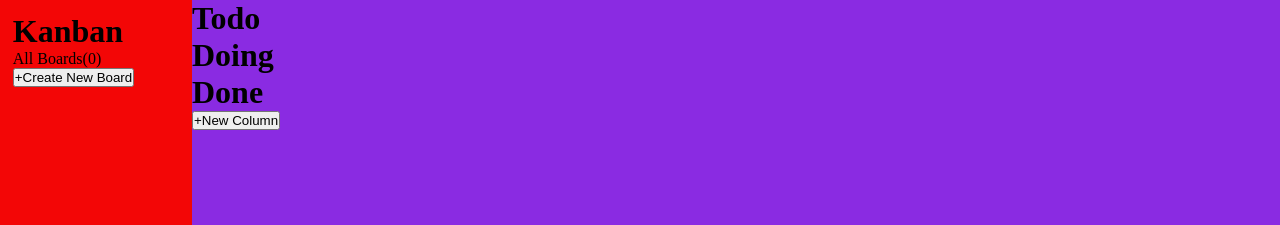
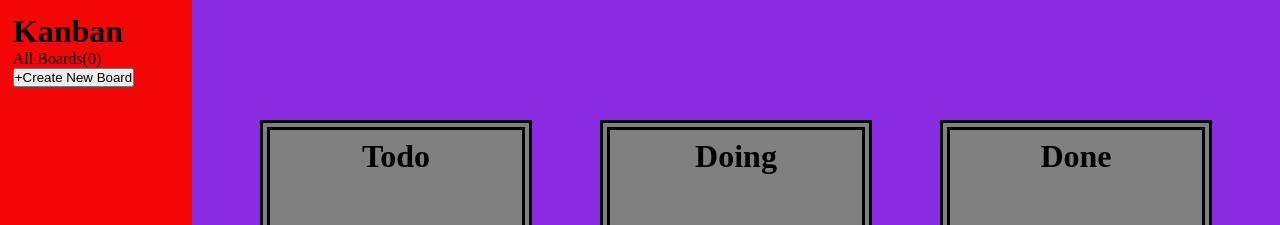
Before and after one commit to LucasBourscheidC/GHPages, a React (Vite) app in the folder FrontendMentor - Projects/kanban-react/: page / in a window 1280 px wide. Shown: the top 225 px of the page. Built offline with nearby package versions, Linux system fonts and the light colour scheme.

Commit message:
add drag and drop for tasks

```diff
--- a/FrontendMentor - Projects/kanban-react/package.json
+++ b/FrontendMentor - Projects/kanban-react/package.json
@@ -11,6 +11,8 @@
   },
   "dependencies": {
     "react": "^18.2.0",
+    "react-dnd": "^16.0.1",
+    "react-dnd-html5-backend": "^16.0.1",
     "react-dom": "^18.2.0",
     "react-router-dom": "^6.16.0"
   },
--- a/FrontendMentor - Projects/kanban-react/src/App.jsx
+++ b/FrontendMentor - Projects/kanban-react/src/App.jsx
@@ -1,16 +1,18 @@
 import { useState } from 'react'
-import reactLogo from './assets/react.svg'
-import viteLogo from '/vite.svg'
 import Home from './components/Home'
 import "./styles/style.css"
 import { Routes } from 'react-router-dom'
+import {DndProvider} from "react-dnd"
+import {HTML5Backend} from "react-dnd-html5-backend"
 
 function App() {
   const [count, setCount] = useState(0)
 
   return (
     <>
+      <DndProvider backend={HTML5Backend}>
         <Home />
+      </DndProvider>
     </>
   )
 }
--- a/FrontendMentor - Projects/kanban-react/src/components/Board.jsx
+++ b/FrontendMentor - Projects/kanban-react/src/components/Board.jsx
@@ -11,7 +11,9 @@ export default function Board({board, setCurrentBoard}){
 
     return<>
         <div>
-            <button onClick={()=>setCurrentBoard(board)}>{name}</button>
+            <button onClick={()=>{
+                console.log(board)
+                setCurrentBoard(board)}}>{name}</button>
         </div>
     </>
 }
--- a/FrontendMentor - Projects/kanban-react/src/components/Column.jsx
+++ b/FrontendMentor - Projects/kanban-react/src/components/Column.jsx
@@ -1,24 +1,24 @@
 import { useEffect, useState } from "react"
 import Task from "./Task"
 
-export default function Column({state, currentBoard}){
+export default function Column({state, currentBoard, drop, boardList}){
     const [stateColumn, setStateColumn] = useState(state)
-    const [vamola, setvamola] = useState([])
+    const [taskList, setTaskList] = useState([])
     const teste = state
 
     useEffect(()=>{
         if(currentBoard){
-            let TODOsTASKs = currentBoard.taskList.filter((task)=>task.category == teste.toUpperCase())
-            setvamola(TODOsTASKs)
+            let TODOsTASKs = currentBoard.taskList.filter((task)=>task.category.toUpperCase() == teste.toUpperCase())
+            setTaskList(TODOsTASKs)
         }
     }, [currentBoard])
 
     return <>
-        <div>
+        <div ref={drop} className="container-column">
             <h1>{stateColumn}</h1>
             {
-                vamola.length > 0 ? vamola.map((task, index)=>{
-                    return <Task task={task} key={index}/>
+                taskList.length > 0 ? taskList.map((task, index)=>{
+                    return <Task currentBoard={currentBoard} boardList={boardList} task={task} key={index}/>
                 }): null
             }
         </div>
--- a/FrontendMentor - Projects/kanban-react/src/components/CreateTask.jsx
+++ b/FrontendMentor - Projects/kanban-react/src/components/CreateTask.jsx
@@ -1,6 +1,7 @@
 import React, { useState } from 'react';
 
 export default function CreateTask(props){
+  const [id, setId] = useState(0);
   const [title, setTitle] = useState('');
   const [description, setDescription] = useState('');
   const [category, setCategory] = useState('');
@@ -19,7 +20,9 @@ export default function CreateTask(props){
     console.log('Título:', title);
     console.log('Descrição:', description);
     console.log('Categoria:', category);
+    setId(prev => prev+1);
     const newTask = {
+      id: id,
       title: title,
       description: description,
       category: category,
--- a/FrontendMentor - Projects/kanban-react/src/components/Home.jsx
+++ b/FrontendMentor - Projects/kanban-react/src/components/Home.jsx
@@ -4,6 +4,7 @@ import CreateTask from "./CreateTask.jsx"
 import Task from "./Task.jsx"
 import BoardList from "./BoardList.jsx"
 import Column from "./Column.jsx"
+import { useDrop } from "react-dnd"
 
 export default function Header(){
     //BOARD INFO
@@ -18,13 +19,14 @@ export default function Header(){
             }]
         }
     */
+
     const [boardList, setBoardList] = useState([])
     const [currentBoard, setCurrentBoard] = useState(undefined)
     const [newBoardId, setNewBoardId] = useState(0);
     const [displayFormBoardName, setDisplayFormBoardName] = useState({display: "none"})
     const [displayFormCreateTask, setDisplayFormCreateTask] = useState({display: "none"})
-    const [displayBoard, setDisplayBoard] = useState({display: "none"})
-    const [teste, setteste] = useState({column: {display: "unset"}})
+    const [displayBoard, setDisplayBoard] = useState({visibility: "hidden"})
+    //const [teste, setteste] = useState({column: {display: "unset"}})
     const [selectedOptionForBoard, setSelectedOptionForBoard] = useState(0) // 0 create and 1 change, for board name
     const CREATE_BOARD = 0;
     const CHANGE_BOARD_NAME = 1;
@@ -34,10 +36,75 @@ export default function Header(){
         done: "Done"
     }
 
+    const [{isOverColumnTodo}, todoDrop] =  useDrop(()=>{
+        const newCategory = "Todo";
+        return{
+        accept: "task",
+        drop: (item) => updateTasksInColumns(item, newCategory),
+        collect: (monitor)=>({
+            isOverColumnTodo: !!monitor.isOver(),
+        }),
+    }})
+    const [{isOverColumnDoing}, doingDrop] =  useDrop(()=>{
+        const newCategory = "Doing";
+
+        return{
+        accept: "task",
+        drop: (item) => updateTasksInColumns(item, newCategory),
+        collect: (monitor)=>({
+            isOverColumnDoing: !!monitor.isOver(),
+        }),
+    }})
+    const [{isOverColumnDone}, doneDrop] =  useDrop(()=>{
+        const newCategory = "Done";
+        return{
+        accept: "task",
+        drop: (item) => boardListUpdateForNewTasks(item, newCategory),
+        collect: (monitor)=>({
+            isOverColumnDone: !!monitor.isOver(),
+        }),
+    }})
+
+    const updateTasksInColumns = (item, newCategory) =>{
+        //console.log(item.boardList)
+        const newTask = {
+            id: item.id,
+            title: item.title,
+            description: item.description,
+            category: newCategory,
+          };
+        taskUpdate(newTask, item.boardList, item.currentBoard)
+    }
     const makeFormCreateTaskVisible = () =>{
         setDisplayFormCreateTask({display: "unset"})
     }
 
+    const taskUpdate = (taskUpdate, boardList, currentBoard)=>{
+        console.log("WATF")
+        const updatedBoardList = boardList.map((board) => {
+            console.log("board")
+            console.log(board)
+            if (board.id === currentBoard.id) {
+                console.log(taskUpdate.id)
+                console.log(taskUpdate.title)
+                console.log(taskUpdate.description)
+                console.log(taskUpdate.category)
+                const updatedBoard = {
+                    ...board,
+                    taskList: board.taskList.map((task)=>
+                        task.id === taskUpdate.id ? {...task, category: taskUpdate.category} : task
+                    ),
+                };
+                console.log("updatedBoard",updatedBoard)
+                setCurrentBoard(updatedBoard);
+                return updatedBoard;
+            }
+            console.log("board", board)
+            return board;
+          });
+          console.log(updatedBoardList)
+          setBoardList(updatedBoardList);
+    }
     const boardListUpdateForNewTasks = (newTask)=>{
         const updatedBoardList = boardList.map((board) => {
             if (board.id === currentBoard.id) {
@@ -109,7 +176,7 @@ export default function Header(){
 
     const unsetCurrentBoard = ()=>{
         setCurrentBoard("")
-        setDisplayBoard({display: "none"})
+        setDisplayBoard({visibility: "unset"})
     }
 
     const handleCreateNewBoard = ()=>{
@@ -119,7 +186,7 @@ export default function Header(){
 
     useEffect(()=>{
         if(currentBoard){
-            setDisplayBoard({display: "flex"})
+            setDisplayBoard({visibility: "unset"})
         }
     }, [currentBoard])
 
@@ -145,19 +212,10 @@ export default function Header(){
     </div>
 
     {/*board tasks*/}
-    <div style={teste.column}>
-        <Column state={"Todo"} currentBoard={currentBoard} />
-        <Column state={"Doing"} currentBoard={currentBoard} />
-        <Column state={"Done"} currentBoard={currentBoard} />
-        {
-            /*
-            currentBoard? currentBoard.taskList.map((task, index)=>{
-                console.log("TASK")
-                console.log(task)
-                return <Task task={task} key={index} />
-            }): <></>*/
-        }
-        <button onClick={null} className="board-button">+New Column</button>
+    <div className="container-board" /*style={teste.column}*/>
+        <Column drop={todoDrop} state={"Todo"} currentBoard={currentBoard} boardList={boardList}/>
+        <Column drop={doingDrop} state={"Doing"} currentBoard={currentBoard} boardList={boardList}/>
+        <Column drop={doneDrop} state={"Done"} currentBoard={currentBoard} boardList={boardList}/>
     </div>
 
     {/*add board name */}
--- a/FrontendMentor - Projects/kanban-react/src/components/Task.jsx
+++ b/FrontendMentor - Projects/kanban-react/src/components/Task.jsx
@@ -1,13 +1,34 @@
 import { useState } from "react";
+import { useDrag } from "react-dnd";
 
-export default function Task({task}){
-    const [id, setId] = useState(0)
+export default function Task({task, boardList, currentBoard}){
+    const [id, setId] = useState(task.id)
     const [title, setTitle] = useState(task.title)
     const [description, setDescription] = useState(task.description)
     const [category, setCategory] = useState(task.category)
-
+    const changeCategory = (newCategory)=>{
+        setCategory(newCategory);
+        console.log(newCategory)
+    }
+    const [{isDragging}, drag] = useDrag(()=>({
+        type: "task",
+        item: {
+            id: id,
+            title: title,
+            description: description,
+            newCategory: changeCategory,
+            boardList: boardList,
+            currentBoard:currentBoard,
+        },
+        collect: (monitor)=>({
+            isDragging: !!monitor.isDragging(),
+        }),
+    }));
     return <>
-        <div draggable className="container-task">
+        <div
+        ref={drag}
+        style={{border: isDragging ? "2px solid black" : "0px"}}
+        className="container-task">
             <p>{id}</p>
             <p>{title}</p>
             <p>{description}</p>
--- a/FrontendMentor - Projects/kanban-react/src/styles/style.css
+++ b/FrontendMentor - Projects/kanban-react/src/styles/style.css
@@ -59,6 +59,26 @@
     grid-column: 2;
 }
 
+/*Display tasks and board*/
+.container-board{
+    display: flex;
+    flex-direction: row;
+    justify-content: space-evenly;
+}
+.container-column{
+    border-style:double ;
+    border-width: 10px;
+    margin: 5vh 0;
+    background-color: grey;
+    width: 25%;
+    text-align: center;
+    padding: 1vh 1vw;
+}
+/* Style component container-Task */
+.container-task{
+    border-radius: 0.4vw;
+    background-color: yellow;
+}
 /*text*/
 
 /* Style form for board name */
@@ -70,8 +90,3 @@
 .formCreateTask{
     display: none;
 }
-
-/* Style component Task */
-.container-task{
-    background-color: yellow;
-}
```
Also changed, not shown: 1 other file (tests, documents, lock files or other folders).
